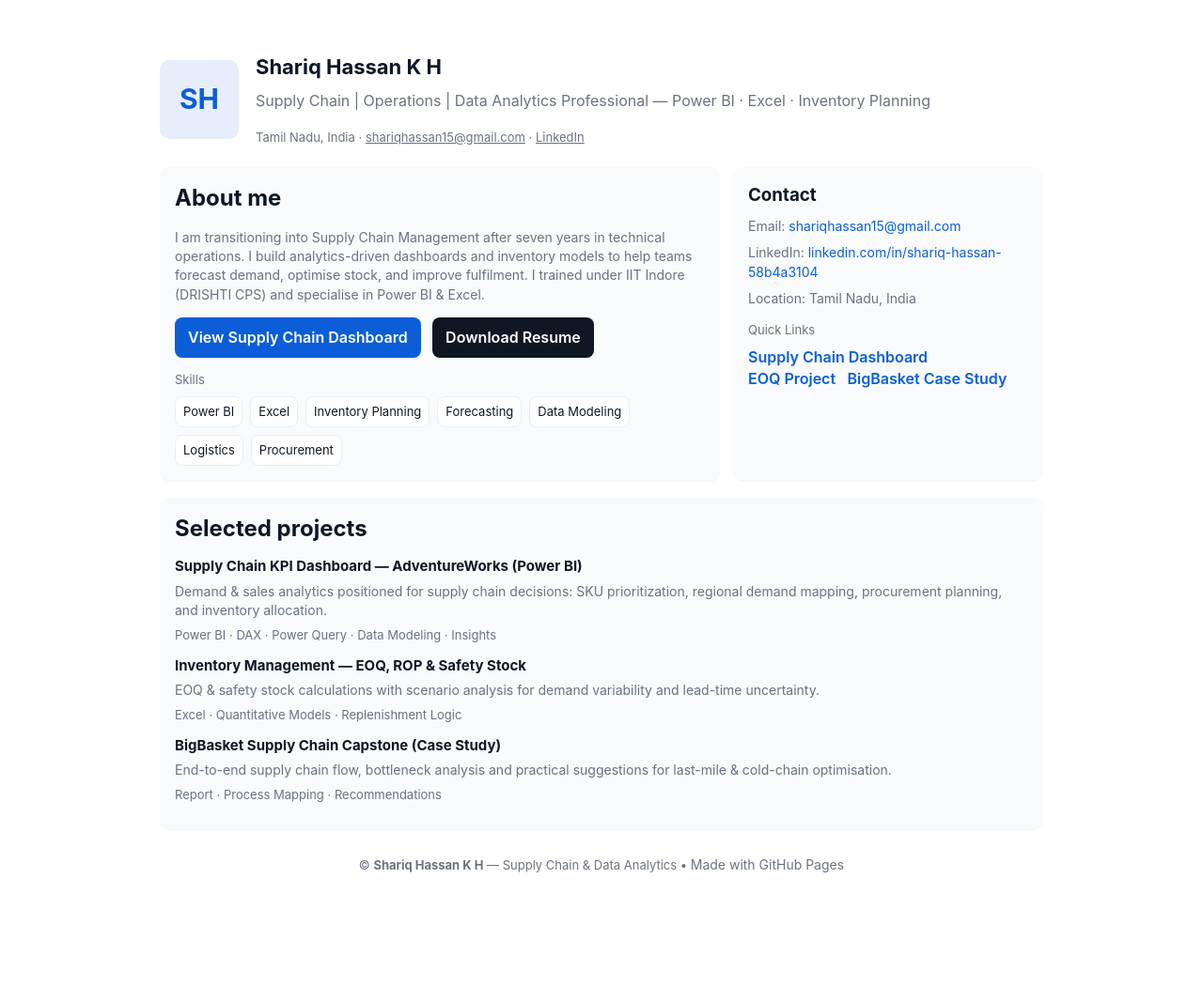
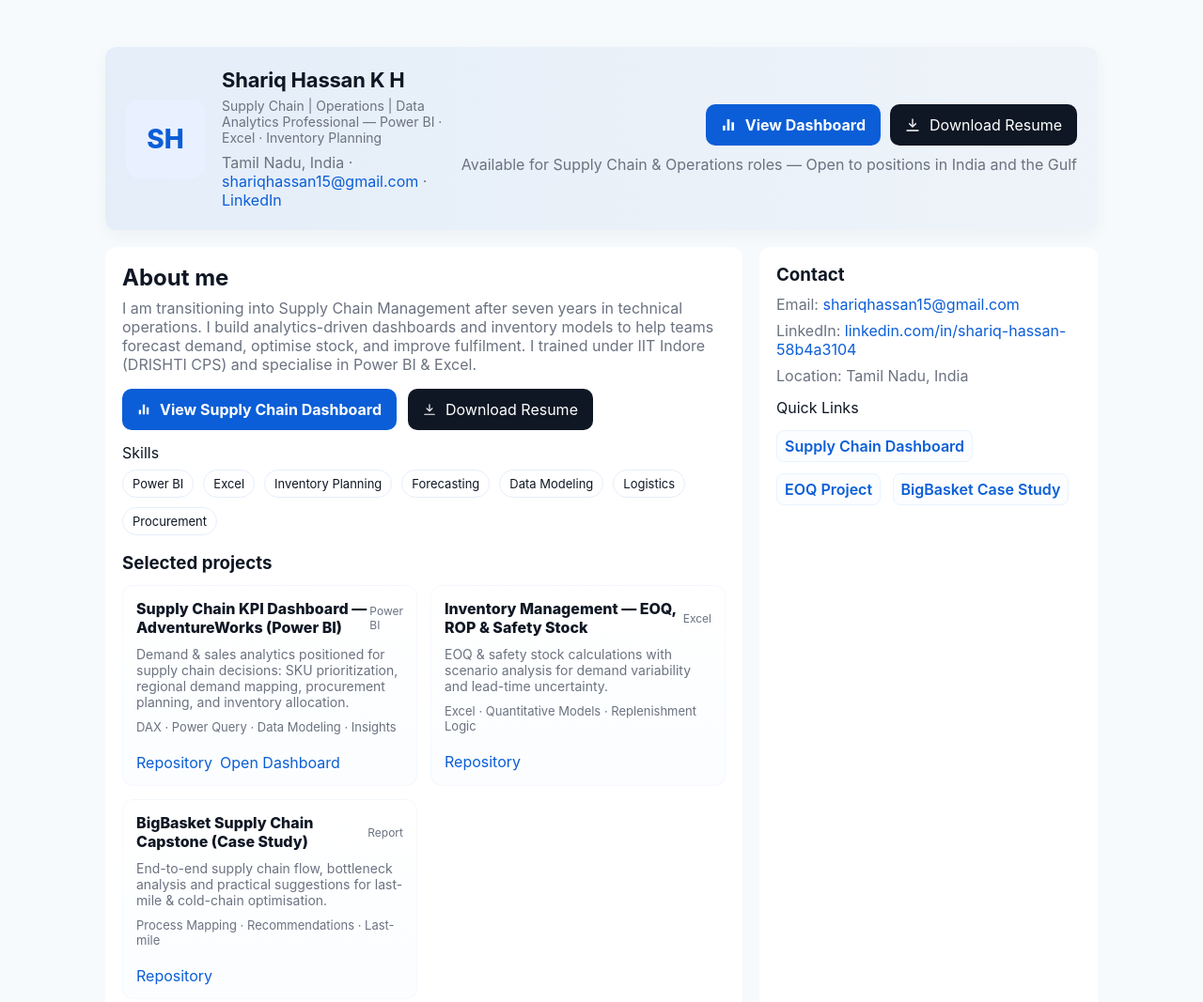
Before and after one commit to shariqhassan-kh/shariqhassan-kh, a plain HTML site: page index.html in a window 1280 px wide. Shown: the top 1067 px of the page at 94% size. Before the commit the page ends 988 px from the top, so only its background shows below. Drawn offline with Linux system fonts and the light colour scheme.

Commit message:
index.html

```diff
--- a/index.html
+++ b/index.html
@@ -6,54 +6,139 @@
   <title>Shariq Hassan K H — Supply Chain & Data Analytics Portfolio</title>
   <meta name="description" content="Shariq Hassan — Supply Chain | Operations | Power BI | Excel. Portfolio: Supply Chain dashboards, inventory projects, and case studies." />
   <style>
+    /* -------------------------
+       Base variables & reset
+       ------------------------- */
     :root{
-      --bg:#ffffff; --muted:#6b7280; --accent:#0b5ed7; --card:#f8fafc; --dark:#0f1724;
-      --pad:18px;
-      font-family: Inter, system-ui, -apple-system, "Segoe UI", Roboto, "Helvetica Neue", Arial;
+      --bg: #f7fafc;
+      --card: #ffffff;
+      --muted: #6b7280;
+      --accent: #0b5ed7;
+      --accent-dark: #084ea8;
+      --text: #0f1724;
+      --radius: 12px;
+      --container: 1100px;
+      font-family: Inter, system-ui, -apple-system, "Segoe UI", Roboto, "Helvetica Neue", Arial, sans-serif;
     }
-    body{margin:0;background:var(--bg);color:var(--dark);line-height:1.45}
-    .wrap{max-width:940px;margin:36px auto;padding:20px}
-    header{display:flex;align-items:center;gap:18px}
-    .avatar{width:84px;height:84px;border-radius:10px;background:#e6eefc;display:flex;align-items:center;justify-content:center;font-weight:700;color:var(--accent);font-size:30px}
-    h1{margin:0;font-size:22px}
-    .subtitle{color:var(--muted);margin:8px 0 18px}
-    .btn{display:inline-block;padding:10px 14px;border-radius:8px;background:var(--accent);color:#fff;text-decoration:none;font-weight:600;margin-right:8px}
-    .muted{color:var(--muted);font-size:14px}
-    .grid{display:grid;grid-template-columns:1fr;gap:14px;margin-top:22px}
-    @media(min-width:780px){.grid{grid-template-columns:1fr 330px}}
-    .card{background:var(--card);padding:16px;border-radius:10px;box-shadow:0 1px 0 rgba(15,23,36,0.04)}
-    .projects .item{margin-bottom:12px}
-    .proj-title{font-weight:700;margin:0;font-size:15px}
-    .proj-desc{margin:6px 0;color:var(--muted);font-size:14px}
-    .meta{font-size:13px;color:var(--muted)}
-    footer{margin-top:28px;color:var(--muted);font-size:13px;text-align:center}
-    .skills{display:flex;flex-wrap:wrap;gap:8px;margin-top:8px}
-    .chip{background:white;border:1px solid #e6eefc;padding:6px 8px;border-radius:8px;font-size:13px;color:var(--dark)}
-    .contact a{color:var(--accent);text-decoration:none}
-    .small{font-size:13px;color:var(--muted)}
-    .project-links a{display:inline-block;margin-right:8px;color:var(--accent);font-weight:600;text-decoration:none}
+    *{box-sizing:border-box}
+    html,body{height:100%;margin:0;color:var(--text);background:var(--bg);-webkit-font-smoothing:antialiased}
+    a{color:var(--accent);text-decoration:none}
+    a.btn{display:inline-flex;align-items:center;gap:10px;justify-content:center}
+    .wrap{max-width:var(--container);margin:28px auto;padding:22px}
+
+    /* -------------------------
+       Header / banner
+       ------------------------- */
+    .banner{
+      background: linear-gradient(90deg, rgba(11,94,215,0.08), rgba(8,78,168,0.04));
+      border-radius: var(--radius);
+      padding:22px;
+      display:flex;
+      gap:18px;
+      align-items:center;
+      box-shadow: 0 6px 18px rgba(15,23,36,0.04);
+    }
+    .avatar{
+      width:84px;height:84px;border-radius:14px;background:#e9f0ff;display:flex;align-items:center;justify-content:center;font-weight:800;color:var(--accent);font-size:28px;
+      flex:0 0 84px;
+    }
+    .title{flex:1}
+    .title h1{margin:0;font-size:22px;letter-spacing:-0.2px}
+    .subtitle{color:var(--muted);margin-top:6px;font-size:14px}
+
+    /* -------------------------
+       Layout grid
+       ------------------------- */
+    .grid{display:grid;grid-template-columns:1fr;gap:18px;margin-top:18px}
+    @media(min-width:980px){.grid{grid-template-columns:1fr 360px}}
+
+    .card{background:var(--card);padding:18px;border-radius:12px;box-shadow:0 1px 0 rgba(15,23,36,0.04)}
+
+    /* -------------------------
+       Buttons / chips
+       ------------------------- */
+    .btn-primary{background:var(--accent);color:#fff;padding:12px 16px;border-radius:10px;font-weight:700;border:0;cursor:pointer}
+    .btn-ghost{background:#0f1724;color:#fff;padding:12px 16px;border-radius:10px;border:0;cursor:pointer}
+    .skills{display:flex;flex-wrap:wrap;gap:10px;margin-top:10px}
+    .chip{background:#fff;border:1px solid #e6eefc;padding:6px 10px;border-radius:999px;font-size:13px;color:var(--text)}
+
+    /* -------------------------
+       Sidebar quick links
+       ------------------------- */
+    .project-links a{display:inline-block;margin:6px 8px 6px 0;padding:6px 8px;border-radius:8px;background:#fbfdff;border:1px solid #e9f3ff;color:var(--accent);font-weight:600}
+
+    /* -------------------------
+       Project cards
+       ------------------------- */
+    .projects .grid-cards{display:grid;grid-template-columns:1fr;gap:14px}
+    @media(min-width:740px){.projects .grid-cards{grid-template-columns:repeat(2,1fr)}}
+    .proj-card{display:flex;flex-direction:column;gap:10px;padding:14px;border-radius:12px;background:linear-gradient(180deg,#ffffff,#fbfdff);border:1px solid rgba(11,94,215,0.03)}
+    .proj-title{font-weight:800}
+    .proj-desc{color:var(--muted);font-size:14px}
+    .proj-meta{color:var(--muted);font-size:13px}
+
+    /* -------------------------
+       Footer
+       ------------------------- */
+    footer{margin-top:22px;color:var(--muted);font-size:13px;text-align:center}
+
+    /* small helpers */
+    .muted{color:var(--muted)}
+    .stack{display:flex;gap:12px;align-items:center}
   </style>
 </head>
 <body>
   <main class="wrap">
-    <header>
-      <div class="avatar">SH</div>
-      <div>
-        <h1>Shariq Hassan K H</h1>
+
+    <!-- Banner -->
+    <section class="banner" aria-labelledby="banner-heading">
+      <div class="avatar" aria-hidden="true">SH</div>
+      <div class="title">
+        <h1 id="banner-heading">Shariq Hassan K H</h1>
         <div class="subtitle">Supply Chain | Operations | Data Analytics Professional — Power BI · Excel · Inventory Planning</div>
-        <div class="small">Tamil Nadu, India · <a class="small" href="mailto:shariqhassan15@gmail.com">shariqhassan15@gmail.com</a> · <a class="small" href="https://www.linkedin.com/in/shariq-hassan-58b4a3104" target="_blank">LinkedIn</a></div>
+        <div style="margin-top:8px" class="muted small">Tamil Nadu, India · <a href="mailto:shariqhassan15@gmail.com">shariqhassan15@gmail.com</a> · <a href="https://www.linkedin.com/in/shariq-hassan-58b4a3104" target="_blank" rel="noopener">LinkedIn</a></div>
       </div>
-    </header>
 
+      <div style="display:flex;flex-direction:column;gap:10px;align-items:flex-end">
+        <div style="display:flex;gap:10px">
+          <!-- View Dashboard button (live site) -->
+          <a class="btn btn-primary" href="https://github.com/shariqhassan-kh/supply-chain-kpi-dashboard" target="_blank" rel="noopener">
+            <!-- svg dashboard icon -->
+            <svg width="16" height="16" viewBox="0 0 24 24" fill="none" aria-hidden="true"><path d="M3 13h4v8H3v-8zM10 3h4v18h-4V3zM17 8h4v13h-4V8z" fill="#fff"/></svg>
+            View Dashboard
+          </a>
+
+          <!-- Download Resume (raw link) -->
+          <a class="btn btn-ghost" href="https://raw.githubusercontent.com/shariqhassan-kh/shariqhassan-kh/main/Shariq_Hassan_Resume.pdf" download>
+            <!-- download icon -->
+            <svg width="16" height="16" viewBox="0 0 24 24" fill="none" aria-hidden="true"><path d="M12 3v10" stroke="#fff" stroke-width="2" stroke-linecap="round" stroke-linejoin="round"/><path d="M7 10l5 5 5-5" stroke="#fff" stroke-width="2" stroke-linecap="round" stroke-linejoin="round"/><path d="M21 21H3" stroke="#fff" stroke-width="2" stroke-linecap="round" stroke-linejoin="round"/></svg>
+            Download Resume
+          </a>
+        </div>
+        <div class="muted small">Available for Supply Chain & Operations roles — Open to positions in India and the Gulf</div>
+      </div>
+    </section>
+
+    <!-- Main grid -->
     <div class="grid">
+
+      <!-- Left column -->
       <section class="card">
         <h2 style="margin:0 0 8px">About me</h2>
-        <p class="muted">I am transitioning into Supply Chain Management after seven years in technical operations. I build analytics-driven dashboards and inventory models to help teams forecast demand, optimise stock, and improve fulfilment. I trained under IIT Indore (DRISHTI CPS) and specialise in Power BI & Excel.</p>
+        <p class="muted" style="margin-top:6px">
+          I am transitioning into Supply Chain Management after seven years in technical operations. I build analytics-driven dashboards and inventory models to help teams forecast demand, optimise stock, and improve fulfilment. I trained under IIT Indore (DRISHTI CPS) and specialise in Power BI & Excel.
+        </p>
 
-        <div style="margin-top:12px">
-          <a class="btn" href="https://github.com/shariqhassan-kh/supply-chain-kpi-dashboard" target="_blank">View Supply Chain Dashboard</a>
-          <a class="btn" style="background:#0f1724" href="https://raw.githubusercontent.com/shariqhassan-kh/shariqhassan-kh/main/Shariq_Hassan_Resume.pdf
-" target="_blank">Download Resume</a>
+        <div style="margin-top:14px" class="stack">
+          <a class="btn btn-primary" href="https://github.com/shariqhassan-kh/supply-chain-kpi-dashboard" target="_blank" rel="noopener">
+            <svg width="14" height="14" viewBox="0 0 24 24" fill="none" aria-hidden="true"><path d="M3 13h4v8H3v-8zM10 3h4v18h-4V3zM17 8h4v13h-4V8z" fill="#fff"/></svg>
+            View Supply Chain Dashboard
+          </a>
+
+          <a class="btn btn-ghost" href="https://raw.githubusercontent.com/shariqhassan-kh/shariqhassan-kh/main/Shariq_Hassan_Resume.pdf" download>
+            <svg width="14" height="14" viewBox="0 0 24 24" fill="none" aria-hidden="true"><path d="M12 3v10" stroke="#fff" stroke-width="2" stroke-linecap="round" stroke-linejoin="round"/><path d="M7 10l5 5 5-5" stroke="#fff" stroke-width="2" stroke-linecap="round" stroke-linejoin="round"/><path d="M21 21H3" stroke="#fff" stroke-width="2" stroke-linecap="round" stroke-linejoin="round"/></svg>
+            Download Resume
+          </a>
         </div>
 
         <div style="margin-top:14px">
@@ -68,49 +153,71 @@
             <div class="chip">Procurement</div>
           </div>
         </div>
+
+        <!-- Projects -->
+        <section class="projects" style="margin-top:18px">
+          <h3 style="margin:0 0 12px">Selected projects</h3>
+
+          <div class="grid-cards">
+            <article class="proj-card" aria-labelledby="p1">
+              <div style="display:flex;align-items:center;justify-content:space-between">
+                <div id="p1" class="proj-title">Supply Chain KPI Dashboard — AdventureWorks (Power BI)</div>
+                <div style="font-size:12px;color:var(--muted)">Power BI</div>
+              </div>
+              <div class="proj-desc">Demand & sales analytics positioned for supply chain decisions: SKU prioritization, regional demand mapping, procurement planning, and inventory allocation.</div>
+              <div class="proj-meta">DAX · Power Query · Data Modeling · Insights</div>
+              <div style="margin-top:10px;display:flex;gap:8px">
+                <a class="project-links" href="https://github.com/shariqhassan-kh/supply-chain-kpi-dashboard" target="_blank" rel="noopener">Repository</a>
+                <a class="project-links" href="https://github.com/shariqhassan-kh/supply-chain-kpi-dashboard" target="_blank" rel="noopener">Open Dashboard</a>
+              </div>
+            </article>
+
+            <article class="proj-card" aria-labelledby="p2">
+              <div style="display:flex;align-items:center;justify-content:space-between">
+                <div id="p2" class="proj-title">Inventory Management — EOQ, ROP & Safety Stock</div>
+                <div style="font-size:12px;color:var(--muted)">Excel</div>
+              </div>
+              <div class="proj-desc">EOQ & safety stock calculations with scenario analysis for demand variability and lead-time uncertainty.</div>
+              <div class="proj-meta">Excel · Quantitative Models · Replenishment Logic</div>
+              <div style="margin-top:10px;display:flex;gap:8px">
+                <a class="project-links" href="https://github.com/shariqhassan-kh/Inventory-Management-EOQ-SafetyStock-ROP" target="_blank" rel="noopener">Repository</a>
+              </div>
+            </article>
+
+            <article class="proj-card" aria-labelledby="p3">
+              <div style="display:flex;align-items:center;justify-content:space-between">
+                <div id="p3" class="proj-title">BigBasket Supply Chain Capstone (Case Study)</div>
+                <div style="font-size:12px;color:var(--muted)">Report</div>
+              </div>
+              <div class="proj-desc">End-to-end supply chain flow, bottleneck analysis and practical suggestions for last-mile & cold-chain optimisation.</div>
+              <div class="proj-meta">Process Mapping · Recommendations · Last-mile</div>
+              <div style="margin-top:10px;display:flex;gap:8px">
+                <a class="project-links" href="https://github.com/shariqhassan-kh/BigBasket-Supply-Chain-Capstone" target="_blank" rel="noopener">Repository</a>
+              </div>
+            </article>
+          </div>
+        </section>
       </section>
 
-      <aside class="card">
+      <!-- Right column / sidebar -->
+      <aside class="card" aria-label="Contact and quick links">
         <h3 style="margin:0 0 10px">Contact</h3>
         <div class="muted contact">
           <div>Email: <a href="mailto:shariqhassan15@gmail.com">shariqhassan15@gmail.com</a></div>
-          <div style="margin-top:8px">LinkedIn: <a href="https://www.linkedin.com/in/shariq-hassan-58b4a3104" target="_blank">linkedin.com/in/shariq-hassan-58b4a3104</a></div>
+          <div style="margin-top:8px">LinkedIn: <a href="https://www.linkedin.com/in/shariq-hassan-58b4a3104" target="_blank" rel="noopener">linkedin.com/in/shariq-hassan-58b4a3104</a></div>
           <div style="margin-top:8px">Location: Tamil Nadu, India</div>
         </div>
 
         <div style="margin-top:14px">
           <div class="small">Quick Links</div>
-          <div class="project-links" style="margin-top:8px">
-            <a href="https://github.com/shariqhassan-kh/supply-chain-kpi-dashboard" target="_blank">Supply Chain Dashboard</a>
-            <a href="https://github.com/shariqhassan-kh/Inventory-Management-EOQ-SafetyStock-ROP" target="_blank">EOQ Project</a>
-            <a href="https://github.com/shariqhassan-kh/BigBasket-Supply-Chain-Capstone" target="_blank">BigBasket Case Study</a>
+          <div style="margin-top:8px" class="project-links">
+            <a href="https://github.com/shariqhassan-kh/supply-chain-kpi-dashboard" target="_blank" rel="noopener">Supply Chain Dashboard</a>
+            <a href="https://github.com/shariqhassan-kh/Inventory-Management-EOQ-SafetyStock-ROP" target="_blank" rel="noopener">EOQ Project</a>
+            <a href="https://github.com/shariqhassan-kh/BigBasket-Supply-Chain-Capstone" target="_blank" rel="noopener">BigBasket Case Study</a>
           </div>
         </div>
       </aside>
     </div>
-
-    <section class="card projects" style="margin-top:18px">
-      <h2 style="margin:0 0 12px">Selected projects</h2>
-
-      <div class="item">
-        <div class="proj-title">Supply Chain KPI Dashboard — AdventureWorks (Power BI)</div>
-        <div class="proj-desc">Demand & sales analytics positioned for supply chain decisions: SKU prioritization, regional demand mapping, procurement planning, and inventory allocation.</div>
-        <div class="meta">Power BI · DAX · Power Query · Data Modeling · Insights</div>
-      </div>
-
-      <div class="item">
-        <div class="proj-title">Inventory Management — EOQ, ROP & Safety Stock</div>
-        <div class="proj-desc">EOQ & safety stock calculations with scenario analysis for demand variability and lead-time uncertainty.</div>
-        <div class="meta">Excel · Quantitative Models · Replenishment Logic</div>
-      </div>
-
-      <div class="item">
-        <div class="proj-title">BigBasket Supply Chain Capstone (Case Study)</div>
-        <div class="proj-desc">End-to-end supply chain flow, bottleneck analysis and practical suggestions for last-mile & cold-chain optimisation.</div>
-        <div class="meta">Report · Process Mapping · Recommendations</div>
-      </div>
-
-    </section>
 
     <footer>
       <div>© <strong>Shariq Hassan K H</strong> — Supply Chain & Data Analytics • <span class="muted">Made with GitHub Pages</span></div>
```
